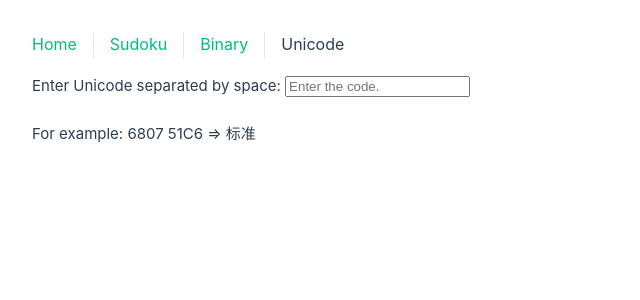
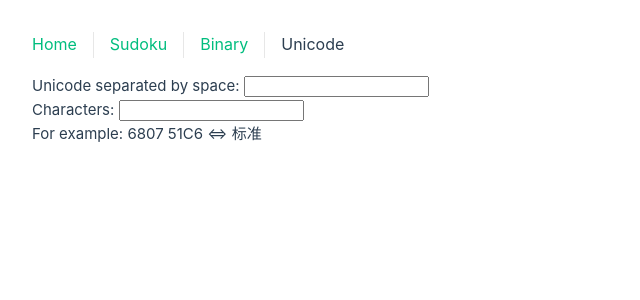
Before and after one commit to zenith-john/potior, a Vue app: page /unicode in a window 1280 px wide. Shown: the top 300 px of the page, without its empty margins (0-640 px from the left). Built offline with nearby package versions, Linux system fonts and the light colour scheme.

Commit message:
Add function from characters to unicode.

```diff
--- a/src/components/UnicodeComp.vue
+++ b/src/components/UnicodeComp.vue
@@ -1,8 +1,10 @@
 <script lang="ts">
+
 export default {
   data() {
     return {
-      code: '',
+      unicode: '',
+      chars: '',
     }
   },
   mounted() { },
@@ -24,20 +26,47 @@ export default {
     hexToChar(code: string) {
       let num = parseInt(code, 16);
       return String.fromCharCode(num);
+    },
+    codify(chars: string) {
+      let ret = "";
+      for (var i = 0; i < chars.length; i++) {
+        if (i != 0) {
+          ret = ret + " ";
+        }
+        ret += chars.charCodeAt(i).toString(16);
+      }
+      return ret;
+    },
+    update_unicode(event: Event) {
+      if (event.target !== null) {
+        this.unicode = (event.target as HTMLInputElement).value;
+      }
+      this.chars = this.decode(this.unicode);
+    },
+    update_chars(event: Event) {
+      if (event.target !== null) {
+        this.chars = (event.target as HTMLInputElement).value;
+      }
+      this.unicode = this.codify(this.chars);
     }
   }
 }
 </script>
 
 <template>
-  <label for="code">
-    Enter Unicode separated by space:
-    <input v-model="code" placeholder="Enter the code." />
-  </label>
   <div>
-    <pre>{{ decode(code) }}</pre>
+    <label for="unicode">
+      Unicode separated by space:
+      <input v-bind:value="unicode" @input="event => update_unicode(event)" />
+    </label>
   </div>
-  <div> For example: 6807 51C6 => 标准</div>
+  <div>
+    <label for="chars">
+      Characters:
+      <input v-bind:value="chars" @input="event => update_chars(event)" />
+    </label>
+  </div>
+  <div> For example: 6807 51C6 <=> 标准</div>
 </template>
 
 <style></style>
```
